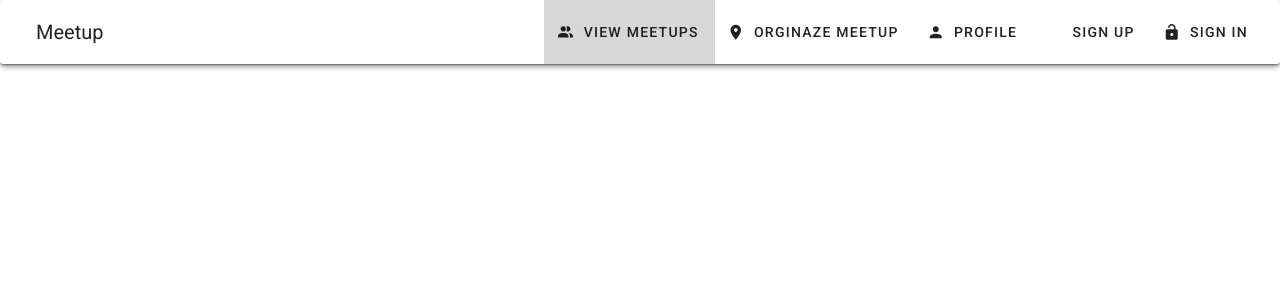
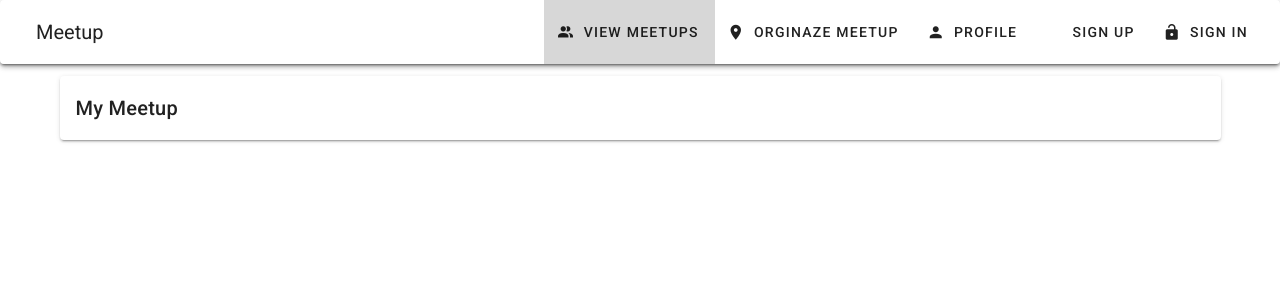
Before and after one commit to erolbah/meetup, a Vue app: page /meetups/1 in a window 1280 px wide. Shown: the top 300 px of the page. Built offline with nearby package versions, Linux system fonts and the light colour scheme.

Commit message:
btn named route added

```diff
--- /dev/null
+++ b/src/components/Meetup/Meetup.vue
@@ -0,0 +1,23 @@
+<template>
+  <v-container>
+      <v-row>
+        <v-col xs-12>
+            <v-card>
+                <v-card-title>
+                    My Meetup
+                </v-card-title>
+            </v-card>
+        </v-col>
+      </v-row>
+  </v-container>
+</template>
+
+<script>
+export default {
+
+}
+</script>
+
+<style>
+
+</style>
--- a/src/components/Meetup/Meetups.vue
+++ b/src/components/Meetup/Meetups.vue
@@ -15,13 +15,16 @@
                 ></v-card-title>
                 <v-card-subtitle v-text="item.artist"></v-card-subtitle>
                 <v-card-actions>
-                  <v-btn
+                  <!-- <v-btn
                     class="ml-2 mt-3"
 
                     icon
 
                     ><v-icon>mdi-play</v-icon>
                     View Meetup
+                  </v-btn> -->
+                  <v-btn :to="{name: 'Meetup', params: {id: item.id}}" link text>
+                    <v-icon left>mdi-account-multiple</v-icon> View Meetup
                   </v-btn>
                 </v-card-actions>
               </div>
@@ -45,12 +48,14 @@ data: function() {
 return {
     items: [
         {
+          id: 1,
           color: '#1F7087',
           src: 'https://cdn.vuetifyjs.com/images/cards/foster.jpg',
           title: 'Supermodel',
           artist: 'Foster the People',
         },
         {
+          id: 2,
           color: '#952175',
           src: 'https://cdn.vuetifyjs.com/images/cards/halcyon.png',
           title: 'Halcyon Days',
--- a/src/router/index.js
+++ b/src/router/index.js
@@ -6,6 +6,7 @@ import CreateMeetup from '@/components/Meetup/CreateMeetup.vue'
 import Profile from '@/components/User/Profile.vue'
 import Signin from '@/components/User/Signin.vue'
 import Signup from '@/components/User/Signup.vue'
+import Meetup from '@/components/Meetup/Meetup.vue'
 
 Vue.use(VueRouter)
 
@@ -19,6 +20,11 @@ const routes = [
     path: '/meetups',
     name: 'Meetups',
     component: Meetups
+  },
+  {
+    path: '/meetups/:id',
+    name: 'Meetup',
+    component: Meetup
   },
   {
     path: '/meetup/new',
```
